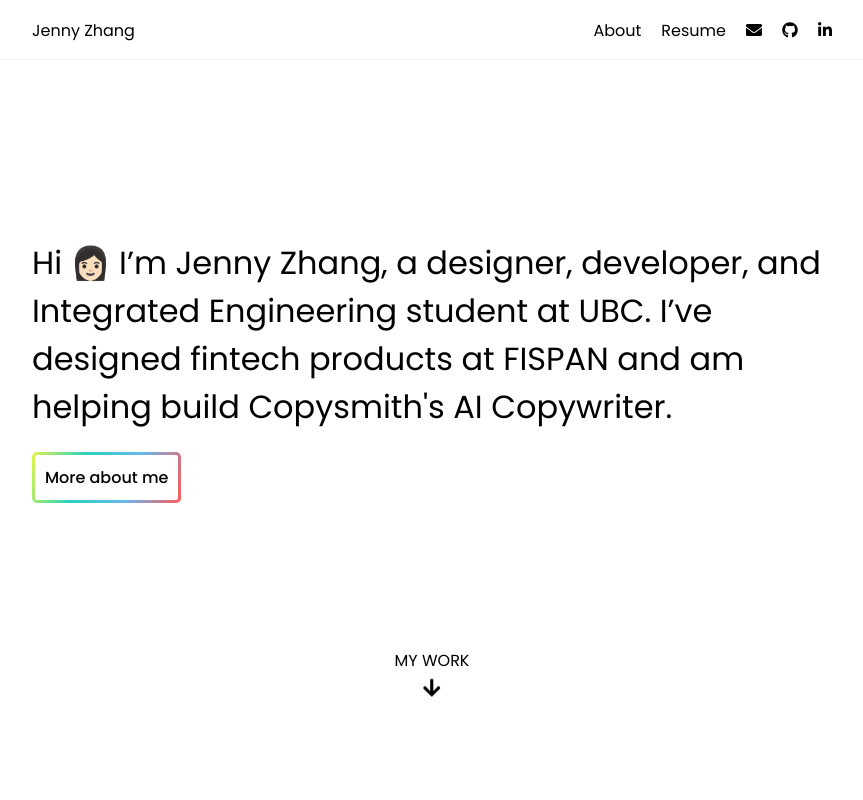
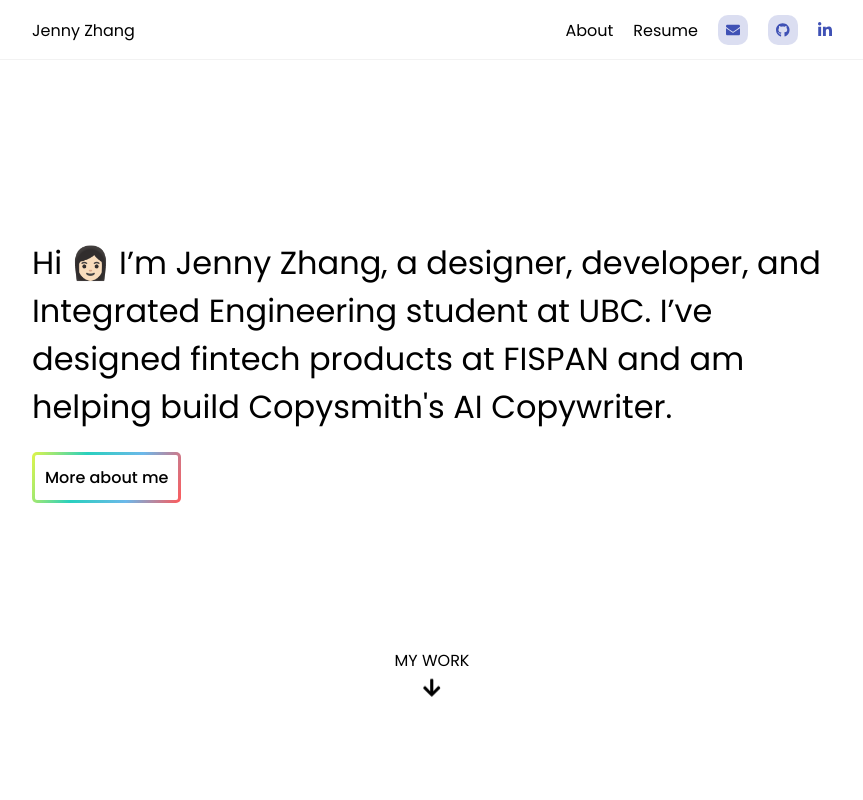
Before and after one commit to cowjuh/portfolio-2021, a Next.js app: page / in a window 1280 px wide. Shown: the top 800 px of the page, without its empty margins (208-1071 px from the left). Built offline with nearby package versions, Linux system fonts and the light colour scheme.

Commit message:
Content updates

```diff
--- a/components/EverythingElse.js
+++ b/components/EverythingElse.js
@@ -11,7 +11,7 @@
   background-color: #f9f9f9;
   cursor: pointer;
   padding: 30px;
-  height: 150px;
+  min-height: 150px;
   transition: all 250ms;
   :hover {
     transform: scale(1.03);
@@ -20,15 +20,22 @@
   }
 `;
 
+const P = styled.p`
+  margin: 0;
+`;
+
 const EverythingElse = () => {
   return (
     <Container>
-      <Card>Art & Illustration</Card>
-      <Card>Digital & Film Photography</Card>
-      <Card>Video & Motion Graphics</Card>
-      <Card>Software & Engineering</Card>
-      <Card>Project Management</Card>
-      <Card>Card</Card>
+      <Card>🙋🏻‍♀️ I led a software engineering design team as its Co-President.</Card>
+      <Card>📸 I was published in two magazines.</Card>
+      <Card>🎬 I briefly started a YouTube channel.</Card>
+      <Card>👩🏻‍💻 I built a VR art gallery for a photography publication.</Card>
+      <Card>😎 I made some 3D illustrations in Adobe Dimension.</Card>
+      <Card>🎨 I raised just under $1000 for an important cause through art.</Card>
+      <Card>✨ I made some motion graphics animations!</Card>
+      <Card>✏️ I designed a couple logos.</Card>
+      <Card>🤓 I built my first full stack web application.</Card>
     </Container>
   );
 };
--- a/components/NavBar.js
+++ b/components/NavBar.js
@@ -4,6 +4,7 @@
 import { faGithub, faLinkedinIn } from "@fortawesome/free-brands-svg-icons";
 import "@fortawesome/fontawesome-svg-core/styles.css";
 import { config } from "@fortawesome/fontawesome-svg-core";
+import ClickableIcon from "./atoms/ClickableIcon";
 config.autoAddCss = false;
 
 const NavOuter = styled.div`
@@ -67,13 +68,13 @@
             Resume
           </NavLink>
           <NavLink margin>
-            <FontAwesomeIcon icon={faEnvelope} />
+            <ClickableIcon color='#3f51b5' icon={faEnvelope} />
           </NavLink>
           <NavLink margin>
-            <FontAwesomeIcon icon={faGithub} />
+            <ClickableIcon color='#3f51b5' icon={faGithub} />
           </NavLink>
           <NavLink>
-            <FontAwesomeIcon icon={faLinkedinIn} />
+            <FontAwesomeIcon color='#3f51b5' icon={faLinkedinIn} />
           </NavLink>
         </NavSection>
       </NavInner>
--- /dev/null
+++ b/components/atoms/ClickableIcon.js
@@ -0,0 +1,34 @@
+import { FontAwesomeIcon } from "@fortawesome/react-fontawesome";
+import styled from "styled-components";
+
+const IconContainer = styled.div`
+  width: 30px;
+  height: 30px;
+  display: flex;
+  align-items: center;
+  justify-content: center;
+  cursor: pointer;
+  padding: 10px;
+  border-radius: 10px;
+  transition: all 250ms;
+  font-size: 14px;
+  margin-right: ${(props) => (props.margin ? "10px" : "none")};
+  background-color: ${(props) => props.color + "30"};
+
+  :hover {
+    transform: scale(1.1);
+  }
+`;
+
+const ClickableIcon = (props) => {
+  return (
+    <IconContainer
+      margin={props.margin}
+      onClick={props.onClick ? () => props.onClick() : null}
+      color={props.color}>
+      <FontAwesomeIcon color={props.color} icon={props.icon} />
+    </IconContainer>
+  );
+};
+
+export default ClickableIcon;
--- a/pages/case-study/notule.js
+++ b/pages/case-study/notule.js
@@ -28,7 +28,7 @@
             <p>
               Thanks to PWAs and the ability to add any webpage to your phone's home screen, I was
               able to easily build a platform independent interface. All it took was some media
-              queries and a hamburger menu, of course to have a responsive web and mobile app
+              queries and a hamburger menu, of course, to have a responsive web and mobile app
               deployed!
             </p>
             <ImageContainer src='/notule-1.png' />
--- a/pages/index.js
+++ b/pages/index.js
@@ -28,7 +28,7 @@
         {featuredProjects.map((project) => {
           return <FeaturedProject project={project} />;
         })}
-        <h2>A little bit of everything</h2>
+        <h2>What I've been up to</h2>
         <p>Anything catch your eye?</p>
         <EverythingElse />
       </main>
```
